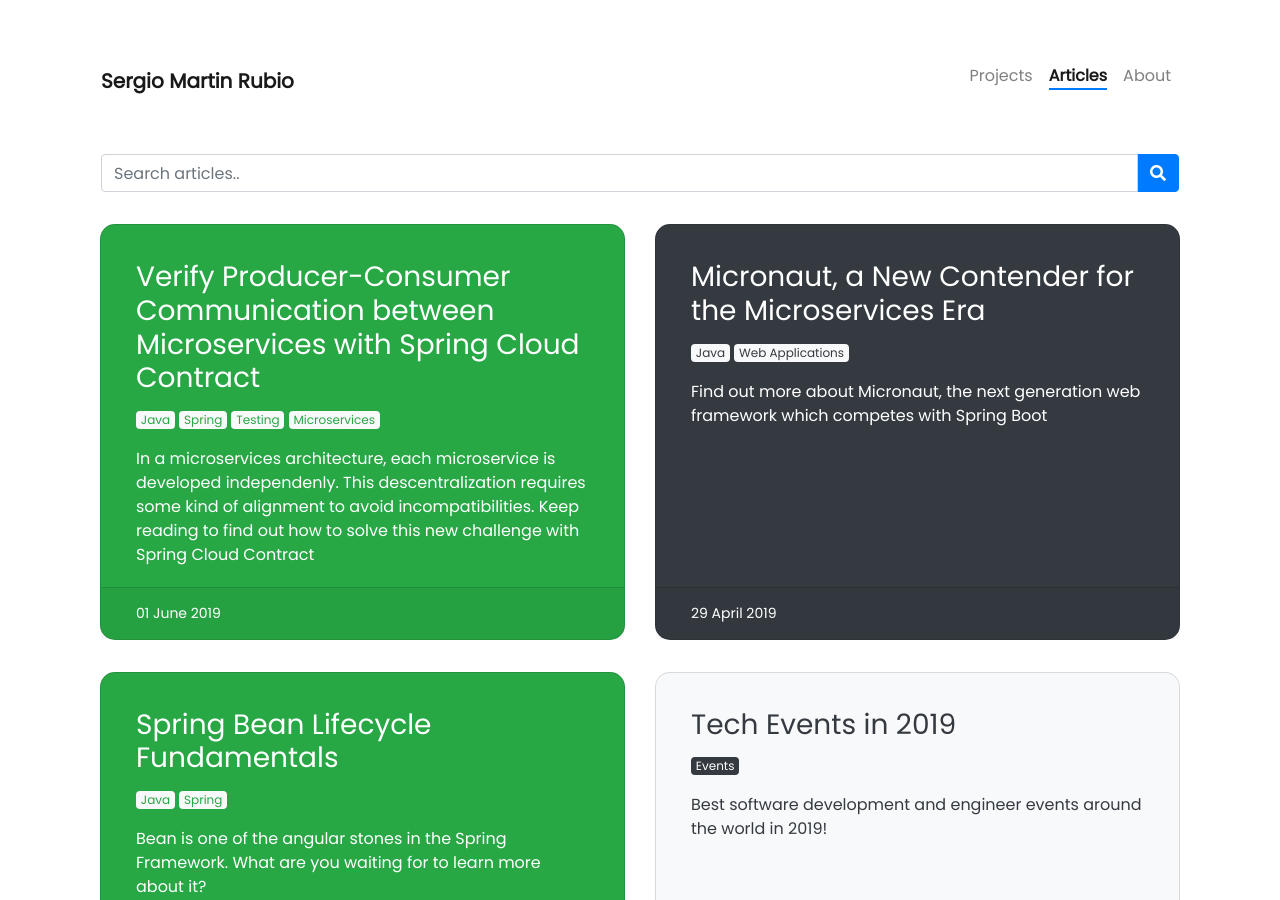
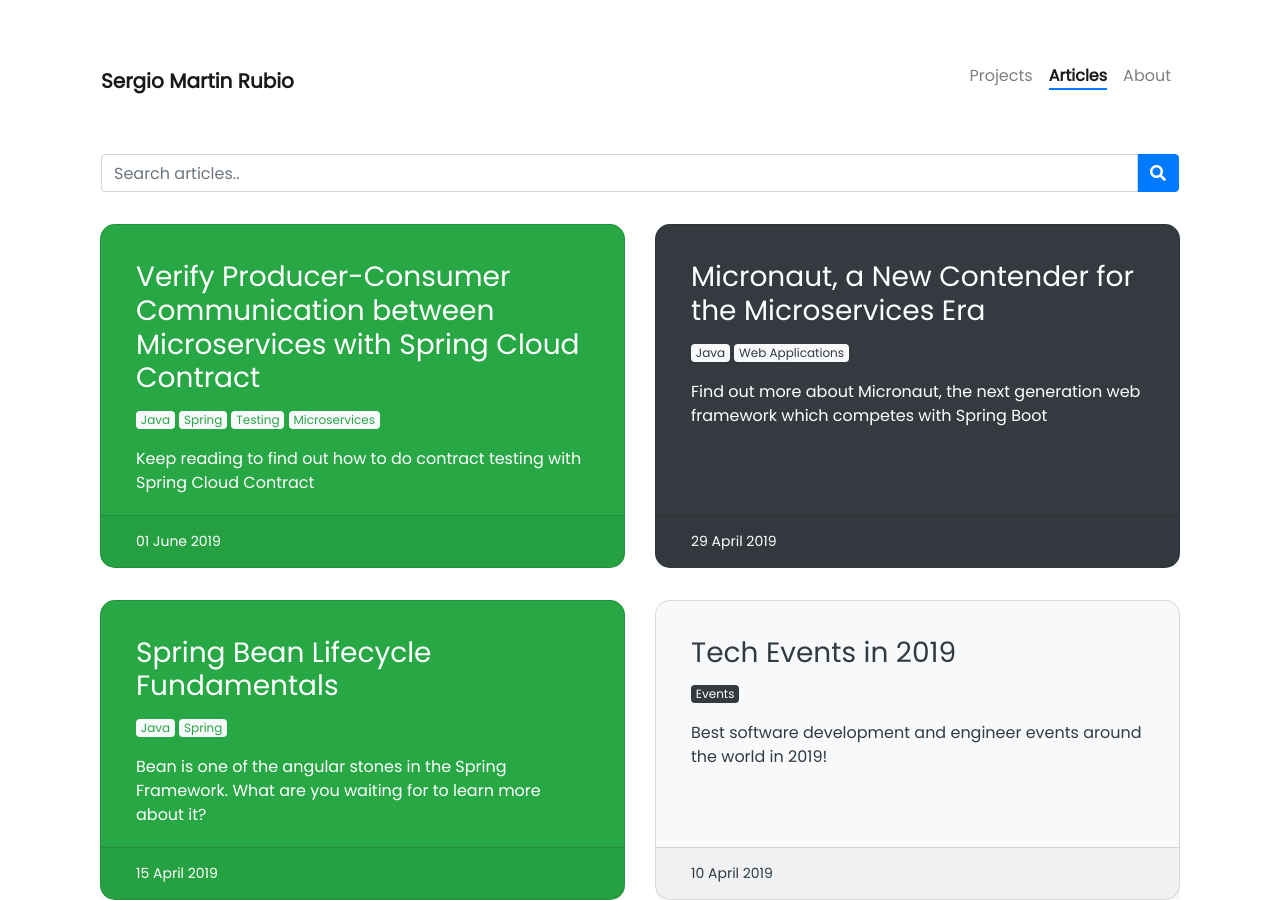
Before and after one commit to jackhman/sergio-martin-rubio-site, a Jekyll site: the page built from pages/articles.html, in a window 1280 px wide and 900 px high. Built offline with Jekyll 4.4.1, drawn with Linux system fonts in a browser that asks for light colours; nearby versions of some CDN libraries; comment, search, counter and statistics services are not loaded; some of the changed lines change nothing that is shown.

Commit message:
update article

````diff
--- a/_posts/2019-06-01-verify-producer-consumer-communication-between-microservices-with-spring-cloud-contract.md
+++ b/_posts/2019-06-01-verify-producer-consumer-communication-between-microservices-with-spring-cloud-contract.md
@@ -3,7 +3,7 @@
 tags: [Java, Spring, Testing, Microservices]
 style: fill
 color: success
-description: In a microservices architecture, each microservice is developed independenly. This descentralization requires some kind of alignment to avoid incompatibilities. Keep reading to find out how to solve this new challenge with Spring Cloud Contract
+description: Keep reading to find out how to do contract testing with Spring Cloud Contract
 ---
 
 {%- capture list_items -%}
@@ -69,9 +69,9 @@
 </plugin>
 ```
 
-A few things need clarification: extensions of this plugin have to be enabled; we also have to say where the base class for the autogenerated test is; test mode needs to be `EXPLICIT`.
+>A base class might need to be created to mock responses or set the context, and this class needs to be set in _baseClassForTests_.
 
-Now we can start writing our contracts and regardless how we write our REST endpoints, we will define them in _/src/test/resources/contracts/_ package, which is the default folder that Spring uses to generate tests and stubs. Bear in mind that contracts are written in Groovy and will be like the following one:
+Now we can start defining the contract. Add contracts written in Groovy or YAML to _/src/test/resources/contracts/_ package. For example:
 
 ```groovy
 package contracts
@@ -104,7 +104,7 @@
 }
 ```
 
-A base class is also required in order to set the context and mock responses.
+Base class:
 
 ```java
 @SpringBootTest(webEnvironment = SpringBootTest.WebEnvironment.RANDOM_PORT, properties = "server.port=0")
@@ -131,7 +131,7 @@
 
 ```
 
-Once the contract and base class are defined, we can run Maven to generate the tests and stubs.
+Once the contract and base class are defined, we can run Maven to generate tests and stubs.
 
 ```shell
 mvn clean install
@@ -164,7 +164,27 @@
 }
 ```
 
-A stub will be also created to be used by consumers. This file will be a jar in /target (e.g. `review-service-0.0.1-SNAPSHOT-stubs.jar`).
+The stub will be located under stubs/mappings:
+
+```json
+  "id" : "ba196f42-7f5f-47b3-a1ce-863fe8b96423",
+  "request" : {
+    "url" : "/reviews",
+    "method" : "GET"
+  },
+  "response" : {
+    "status" : 200,
+    "body" : "[{\"id\":\"1\",\"name\":\"Sergio\",\"text\":\"text\"}]",
+    "headers" : {
+      "Content-Type" : "application/json;charset=UTF-8"
+    },
+    "transformers" : [ "response-template" ]
+  },
+  "uuid" : "ba196f42-7f5f-47b3-a1ce-863fe8b96423"
+}
+```
+
+The Maven Plugin will also create a jar with stubs to be uploaded to a central repository (e.g. `/target/review-service-0.0.1-SNAPSHOT-stubs.jar`), so you will be able to run it during the integration test phase.
 
 ### Consumer
 
@@ -218,6 +238,8 @@
 
 ## Conclusion
 
+Making sure that our APIs work as advertised is very important in the microservices era, since many teams might work in different part of our system and we need to align producers and consumers to avoid misunderstandings at a late stage of the development process. Using Wiremock in isolation is not enough, because producers may change their specification and we might not be aware of these changes, therefore it is very important to test the contract defined between producers and consumers at every stage.
+
 <p class="text-center">
 {% include button.html link="https://github.com/smartinrub/testing-spring-microservices" text="Source Code" %}
 </p>
````
